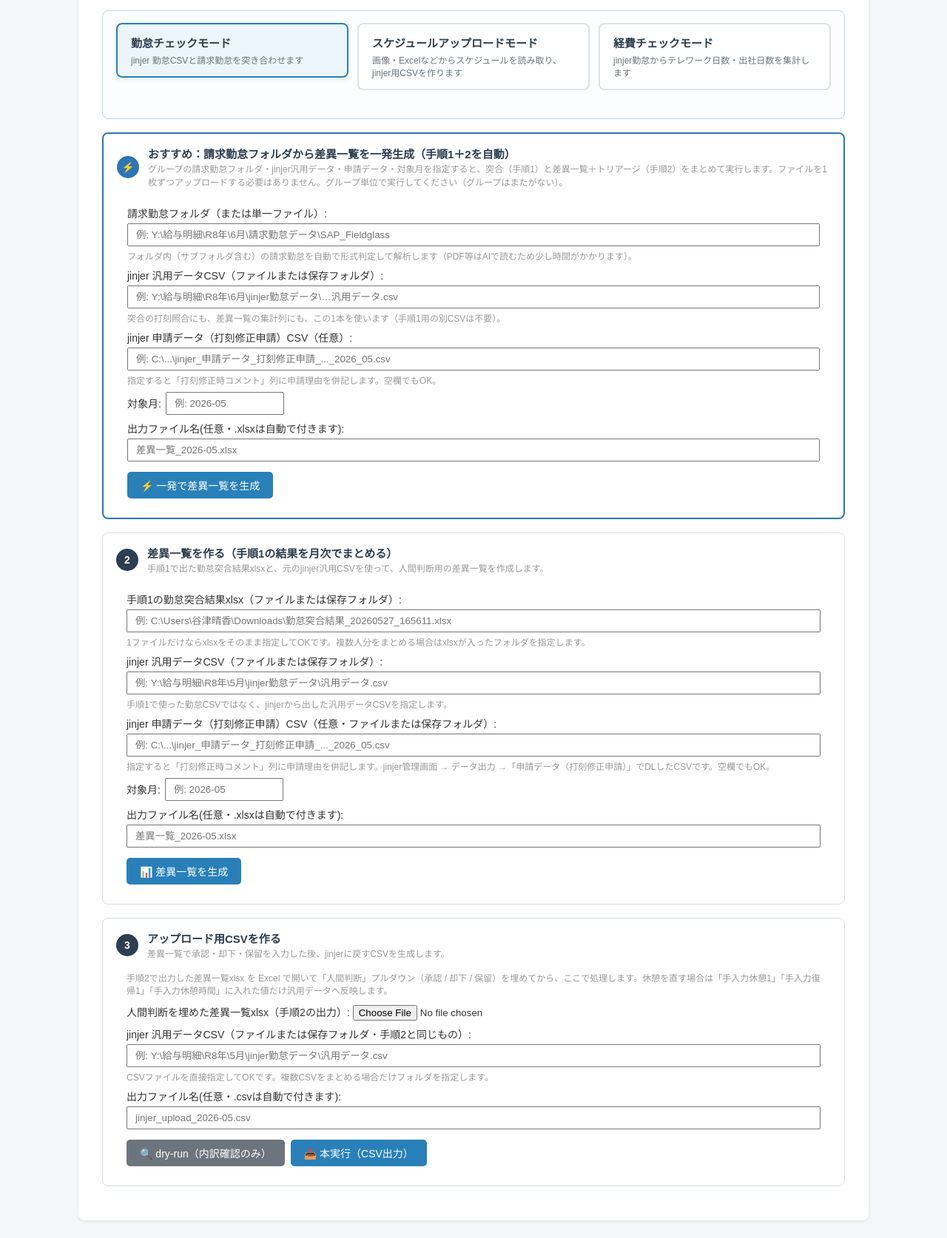
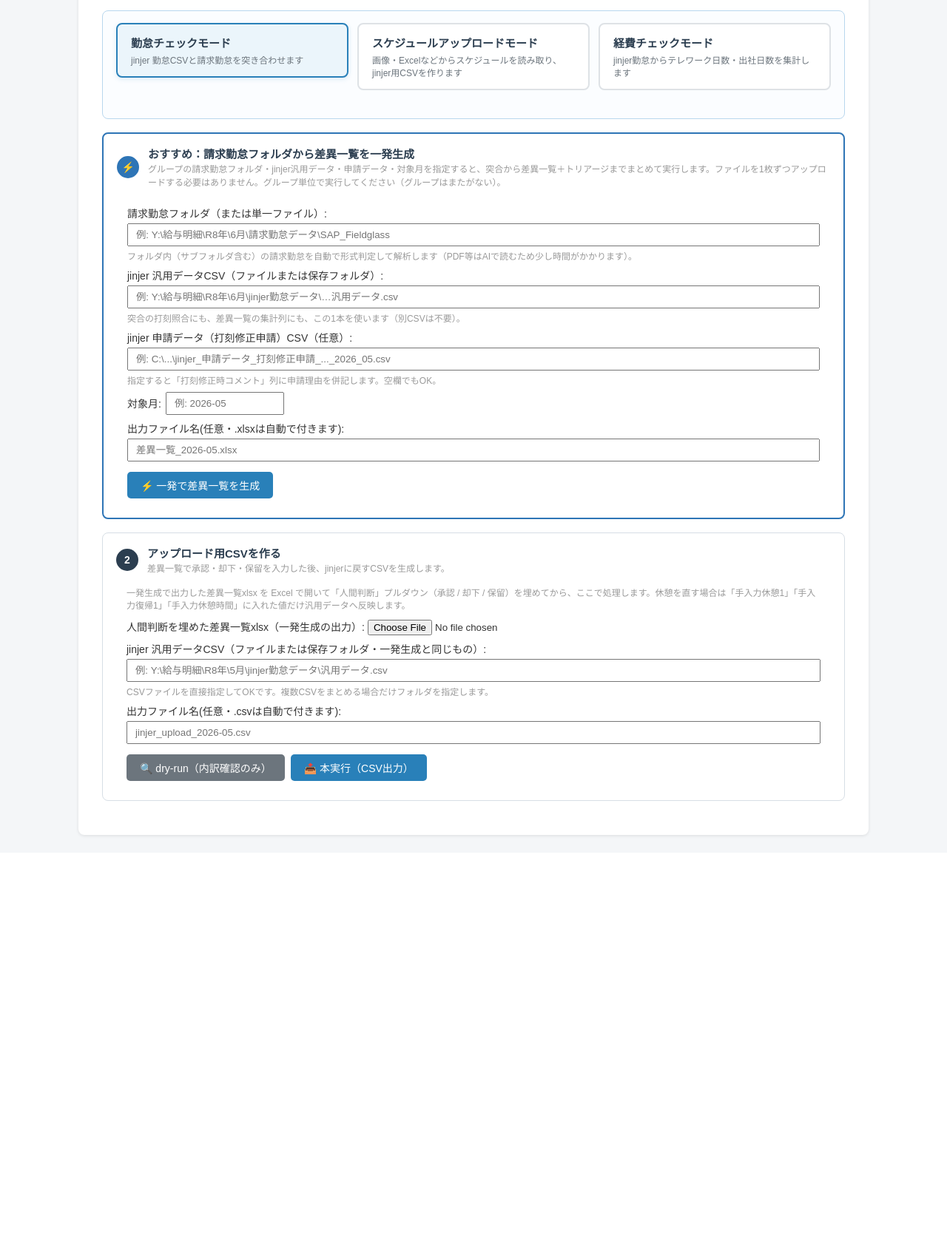
Before and after one commit to Nmhtkanri/kintaicheak, a Flask app: page / in a window 1280 px wide. Shown: the part 182-1856 px from the top of the page at 74% size. After the commit the page ends 1315 px from the top, so only its background shows below. Run offline with Flask 3, Linux system fonts and the light colour scheme.

Commit message:
勤怠チェッカーUI整理と明け休出力対応

```diff
--- a/services/jinjer_schedule_csv_exporter.py
+++ b/services/jinjer_schedule_csv_exporter.py
@@ -9,7 +9,7 @@ CSV フォーマット:
   行3〜: 氏名, 従業員ID, 値, 値, ...              ← 各従業員1行
 
 各セルの値:
-  - "明" を含むコード             → "0" （明け休）
+  - "明" / "明け休" を含むコード  → "休み" （明け休）
   - 凡例で is_off=True のコード   → 土曜=所、日曜=法、平日=所（A案）
   - 凡例の休扱い記号 / 空欄         → 同上（A案）
   - 凡例にあって時刻定義あり        → jinjer 雛形ID
@@ -46,6 +46,7 @@ _HALF_DAY_LEAVE_MARKERS = ("AM", "PM", "am", "pm", "ＡＭ", "ＰＭ", "午前",
 GENERAL_TEMPLATE_NAME = "一般"
 GENERAL_TEMPLATE_START = "9:00"
 GENERAL_TEMPLATE_END = "17:30"
+AKE_REST_VALUE = "休み"
 
 
 def _is_full_day_paid_leave(code: str, label: str = "") -> bool:
@@ -344,9 +345,9 @@ def _resolve_cell_value(
     if general_template_id and _is_full_day_paid_leave(code, label):
         return general_template_id
 
-    # 1) 明け休 → "0"
+    # 1) 明け休 → "休み"
     if _is_ake_code(code, label):
-        return "0"
+        return AKE_REST_VALUE
 
     # 2) 凡例で is_off の場合
     if entry and entry.get("is_off"):
--- a/templates/index.html
+++ b/templates/index.html
@@ -261,15 +261,15 @@
     </div>
 
     <!-- ============================================================ -->
-    <!-- 一括モード — batch_compare（手順1+2を一発）                    -->
+    <!-- 一括モード — batch_compare（差異一覧を一発生成）                 -->
     <!-- ============================================================ -->
     <div class="workflow-card" id="batch-compare-card" style="border:2px solid #2E75B6">
         <div class="step-header">
             <div>
                 <div class="step-number" style="background:#2E75B6">⚡</div>
                 <div class="step-copy">
-                    <div class="section-title">おすすめ：請求勤怠フォルダから差異一覧を一発生成（手順1＋2を自動）</div>
-                    <p class="hint">グループの請求勤怠フォルダ・jinjer汎用データ・申請データ・対象月を指定すると、突合（手順1）と差異一覧＋トリアージ（手順2）をまとめて実行します。ファイルを1枚ずつアップロードする必要はありません。グループ単位で実行してください（グループはまたがない）。</p>
+                    <div class="section-title">おすすめ：請求勤怠フォルダから差異一覧を一発生成</div>
+                    <p class="hint">グループの請求勤怠フォルダ・jinjer汎用データ・申請データ・対象月を指定すると、突合から差異一覧＋トリアージまでまとめて実行します。ファイルを1枚ずつアップロードする必要はありません。グループ単位で実行してください（グループはまたがない）。</p>
                 </div>
             </div>
         </div>
@@ -284,7 +284,7 @@
                 jinjer 汎用データCSV（ファイルまたは保存フォルダ）:
                 <input type="text" id="bc-jinjer-dir" placeholder="例: Y:\給与明細\R8年\6月\jinjer勤怠データ\…汎用データ.csv"
                        style="width:100%; padding:6px 10px; margin-top:4px">
-                <div class="hint" style="margin-top:4px">突合の打刻照合にも、差異一覧の集計列にも、この1本を使います（手順1用の別CSVは不要）。</div>
+                <div class="hint" style="margin-top:4px">突合の打刻照合にも、差異一覧の集計列にも、この1本を使います（別CSVは不要）。</div>
             </label>
             <label>
                 jinjer 申請データ（打刻修正申請）CSV（任意）:
@@ -323,71 +323,11 @@
     <!-- ============================================================ -->
     <!-- 月次集約モード — quick_compare / quick_export                  -->
     <!-- ============================================================ -->
-    <div class="workflow-card" id="monthly-compare-card">
-        <div class="step-header">
-            <div>
-                <div class="step-number">2</div>
-                <div class="step-copy">
-                    <div class="section-title">差異一覧を作る（手順1の結果を月次でまとめる）</div>
-                    <p class="hint">手順1で出た勤怠突合結果xlsxと、元のjinjer汎用CSVを使って、人間判断用の差異一覧を作成します。</p>
-                </div>
-            </div>
-        </div>
-        <div style="padding:8px 14px; display:flex; flex-direction:column; gap:8px">
-            <label>
-                手順1の勤怠突合結果xlsx（ファイルまたは保存フォルダ）:
-                <input type="text" id="qc-kintai-dir" placeholder="例: C:\Users\谷津晴香\Downloads\勤怠突合結果_20260527_165611.xlsx"
-                       style="width:100%; padding:6px 10px; margin-top:4px">
-                <div class="hint" style="margin-top:4px">1ファイルだけならxlsxをそのまま指定してOKです。複数人分をまとめる場合はxlsxが入ったフォルダを指定します。</div>
-            </label>
-            <label>
-                jinjer 汎用データCSV（ファイルまたは保存フォルダ）:
-                <input type="text" id="qc-jinjer-dir" placeholder="例: Y:\給与明細\R8年\5月\jinjer勤怠データ\汎用データ.csv"
-                       style="width:100%; padding:6px 10px; margin-top:4px">
-                <div class="hint" style="margin-top:4px">手順1で使った勤怠CSVではなく、jinjerから出した汎用データCSVを指定します。</div>
-            </label>
-            <label>
-                jinjer 申請データ（打刻修正申請）CSV（任意・ファイルまたは保存フォルダ）:
-                <input type="text" id="qc-application-csv" placeholder="例: C:\...\jinjer_申請データ_打刻修正申請_..._2026_05.csv"
-                       style="width:100%; padding:6px 10px; margin-top:4px">
-                <div class="hint" style="margin-top:4px">指定すると「打刻修正時コメント」列に申請理由を併記します。jinjer管理画面 → データ出力 →「申請データ（打刻修正申請）」でDLしたCSVです。空欄でもOK。</div>
-            </label>
-            <label style="display:inline-flex; align-items:center; gap:6px">
-                対象月:
-                <input type="text" id="qc-month" placeholder="例: 2026-05"
-                       style="width:160px; padding:6px 10px">
-            </label>
-            <label>
-                出力ファイル名(任意・.xlsxは自動で付きます):
-                <input type="text" id="qc-output-filename" placeholder="差異一覧_2026-05.xlsx"
-                       style="width:100%; padding:6px 10px; margin-top:4px">
-            </label>
-            <div style="margin-top:6px">
-                <button type="button" class="btn btn-primary" id="qc-run-btn">
-                    📊 差異一覧を生成
-                </button>
-                <span id="qc-status" style="margin-left:12px; color:#666"></span>
-            </div>
-        </div>
-        <div id="qc-result-area" style="display:none; padding:12px 14px; margin-top:8px; border-top:1px solid #ddd">
-            <div class="summary-cards" style="margin-bottom:8px">
-                <div class="summary-card card-ng"><div class="card-label">DANGER</div><div class="card-value" id="qc-cnt-danger">0</div></div>
-                <div class="summary-card card-caution"><div class="card-label">WARN</div><div class="card-value" id="qc-cnt-warn">0</div></div>
-                <div class="summary-card card-ok"><div class="card-label">INFO</div><div class="card-value" id="qc-cnt-info">0</div></div>
-                <div class="summary-card"><div class="card-label">総差異</div><div class="card-value" id="qc-cnt-total">0</div></div>
-            </div>
-            <a id="qc-download-link" href="#" class="btn btn-download" style="display:none">
-                📥 差異一覧xlsxをダウンロード
-            </a>
-            <pre id="qc-console" style="margin-top:8px; max-height:200px; overflow:auto; background:#f5f5f5; padding:8px; font-size:11px; display:none"></pre>
-        </div>
-        <div id="qc-error-area" class="alert alert-error" style="display:none; margin:8px 14px"></div>
-    </div>
 
     <div class="workflow-card" id="monthly-export-card">
         <div class="step-header">
             <div>
-                <div class="step-number">3</div>
+                <div class="step-number">2</div>
                 <div class="step-copy">
                     <div class="section-title">アップロード用CSVを作る</div>
                     <p class="hint">差異一覧で承認・却下・保留を入力した後、jinjerに戻すCSVを生成します。</p>
@@ -395,15 +335,15 @@
             </div>
         </div>
         <p class="hint" style="padding:0 14px">
-            手順2で出力した差異一覧xlsx を Excel で開いて「人間判断」プルダウン（承認 / 却下 / 保留）を埋めてから、ここで処理します。休憩を直す場合は「手入力休憩1」「手入力復帰1」「手入力休憩時間」に入れた値だけ汎用データへ反映します。
+            一発生成で出力した差異一覧xlsx を Excel で開いて「人間判断」プルダウン（承認 / 却下 / 保留）を埋めてから、ここで処理します。休憩を直す場合は「手入力休憩1」「手入力復帰1」「手入力休憩時間」に入れた値だけ汎用データへ反映します。
         </p>
         <div style="padding:8px 14px; display:flex; flex-direction:column; gap:8px">
             <label>
-                人間判断を埋めた差異一覧xlsx（手順2の出力）:
+                人間判断を埋めた差異一覧xlsx（一発生成の出力）:
                 <input type="file" id="qe-diff-file" accept=".xlsx" style="margin-top:4px">
             </label>
             <label>
-                jinjer 汎用データCSV（ファイルまたは保存フォルダ・手順2と同じもの）:
+                jinjer 汎用データCSV（ファイルまたは保存フォルダ・一発生成と同じもの）:
                 <input type="text" id="qe-jinjer-dir" placeholder="例: Y:\給与明細\R8年\5月\jinjer勤怠データ\汎用データ.csv"
                        style="width:100%; padding:6px 10px; margin-top:4px">
                 <div class="hint" style="margin-top:4px">CSVファイルを直接指定してOKです。複数CSVをまとめる場合だけフォルダを指定します。</div>
@@ -465,12 +405,6 @@
                 <input type="text" id="ex-month" placeholder="例: 2026-05" style="width:160px; padding:6px 10px">
             </label>
             <label>
-                通勤費CSV（任意・上級者向け）:
-                <input type="text" id="ex-commute-csv" placeholder="通常は空欄でOK（jinjer APIから自動取得）"
-                       style="width:100%; padding:6px 10px; margin-top:4px">
-                <div class="hint" style="margin-top:4px">通勤費（社員番号・氏名・出発・到着・経由1・経由2・通勤経路・支給間隔・支給金額など）は<b>jinjer APIから自動取得</b>して「通勤費」シートに追加します。特定のCSVを使いたい場合だけパスを入れてください（指定時はそちらを優先）。</div>
-            </label>
-            <label>
                 出力ファイル名(任意・.xlsxは自動で付きます):
                 <input type="text" id="ex-output-filename" placeholder="経費チェック_2026年05月.xlsx"
                        style="width:100%; padding:6px 10px; margin-top:4px">
@@ -514,6 +448,7 @@
     }
 
     // ----- quick_compare -----
+    if (qcRunBtn) {
         qcRunBtn.addEventListener('click', async () => {
             hideError('qc-error-area');
             document.getElementById('qc-result-area').style.display = 'none';
@@ -554,8 +489,9 @@
                 qcRunBtn.disabled = false;
             }
         });
+    }
 
-    // ----- batch_compare（手順1+2 一括）-----
+    // ----- batch_compare（一括）-----
     const bcRunBtn = document.getElementById('bc-run-btn');
     if (bcRunBtn) {
         bcRunBtn.addEventListener('click', async () => {
@@ -682,7 +618,7 @@
 
             const fd = new FormData();
             fd.append('month', document.getElementById('ex-month').value);
-            fd.append('commute_csv', document.getElementById('ex-commute-csv').value);
+            fd.append('commute_csv', '');
             fd.append('output_filename', document.getElementById('ex-output-filename').value);
 
             try {
```
Also changed, not shown: tests/test_jinjer_schedule_csv_exporter.py (+8 -4 lines). Lines whose indentation alone changed are shown as unchanged.
